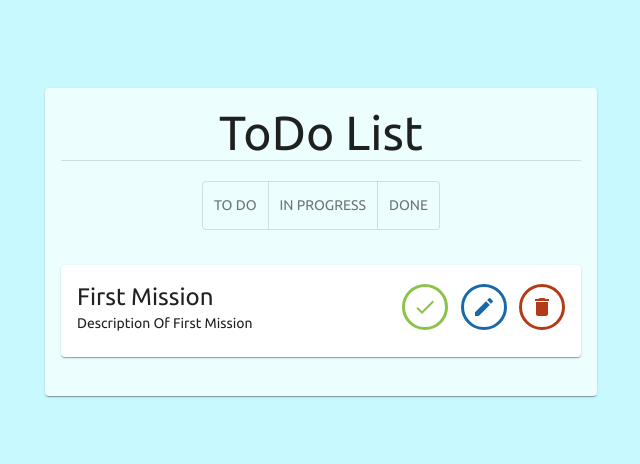
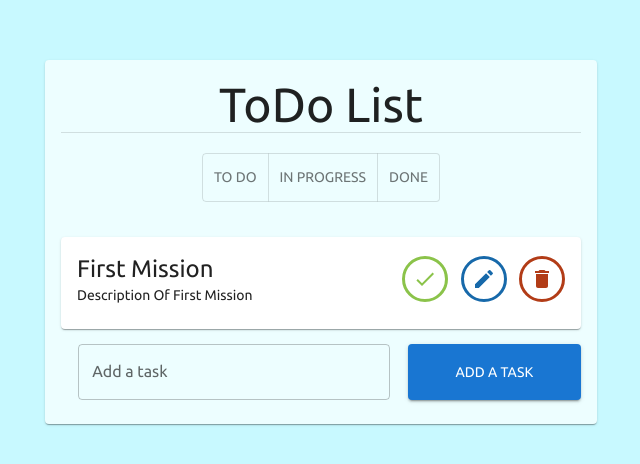
Before and after one commit to marouane-m7b/Todo_React, a React (Create React App) app: page / in a window 1280 px wide. Shown: the part 158-622 px from the top of the page, without its empty margins (319-959 px from the left). Built offline with nearby package versions, Linux system fonts and the light colour scheme.

Commit message:
Deploy + Add uuid

```diff
--- a/src/components/TodoList.js
+++ b/src/components/TodoList.js
@@ -1,8 +1,31 @@
 import * as React from 'react';
 import Container from '@mui/material/Container';
-import { Card, CardContent, Divider, ToggleButton, ToggleButtonGroup, Typography } from '@mui/material';
+import { Button, Card, CardContent, Divider, Grid, TextField, ToggleButton, ToggleButtonGroup, Typography } from '@mui/material';
 
 import Todo from './Todo';
+
+const todos = [{
+    title: 'Buy groceries',
+    description: 'Buy bread, cheese, and milk',
+    completed: false,
+},
+{
+    title: 'Clean the house',
+    description: 'Clean the living room, kitchen, and bathroom',
+    completed: false,
+},
+{
+    title: 'Go for a walk',
+    description: 'Go for a walk around the block',
+    completed: false,
+},
+{
+    title: 'Do the laundry',
+    description: 'Do the laundry',
+    completed: false,
+}]
+
+
 
 export default function TodoList() {
     return (
@@ -14,14 +37,13 @@ export default function TodoList() {
                     </Typography>
                     <Divider />
                     <ToggleButtonGroup
-                        // value={alignment}
                         exclusive
-                        // onChange={handleAlignment}
                         aria-label="text alignment"
                         style={{
                             marginTop: "20px",
                             marginBottom: "20px"
                         }} >
+                        {/* ========== START FILTER ==========*/}
                         <ToggleButton value="left">
                             To Do
                         </ToggleButton>
@@ -31,8 +53,27 @@ export default function TodoList() {
                         <ToggleButton value="right">
                             Done
                         </ToggleButton>
+                        {/* ========== END FILTER ==========*/}
                     </ToggleButtonGroup>
+                    {/* ========== START ALL TODOS ==========*/}
                     <Todo />
+                    {/* ========== END ALL TODOS ==========*/}
+                    {/* ========== START INPUT ==========*/}
+                    <Grid container>
+                        <Grid xs={8}>
+                            <TextField
+                                style={{ width: "90%" }}
+                                id="outlined-basic"
+                                label="Add a task"
+                                variant="outlined"
+                            />
+                        </Grid>
+                        <Grid xs={4}>
+                            <Button variant='contained' style={{ width: "100%", height: "100%" }}>Add a task</Button>
+                        </Grid>
+                    </Grid>
+                    {/* ========== START INPUT ==========*/}
+
                 </CardContent>
             </Card>
 
```
Also changed, not shown: package.json (+8 -1 lines), 1 other file (tests, documents, lock files or other folders).
